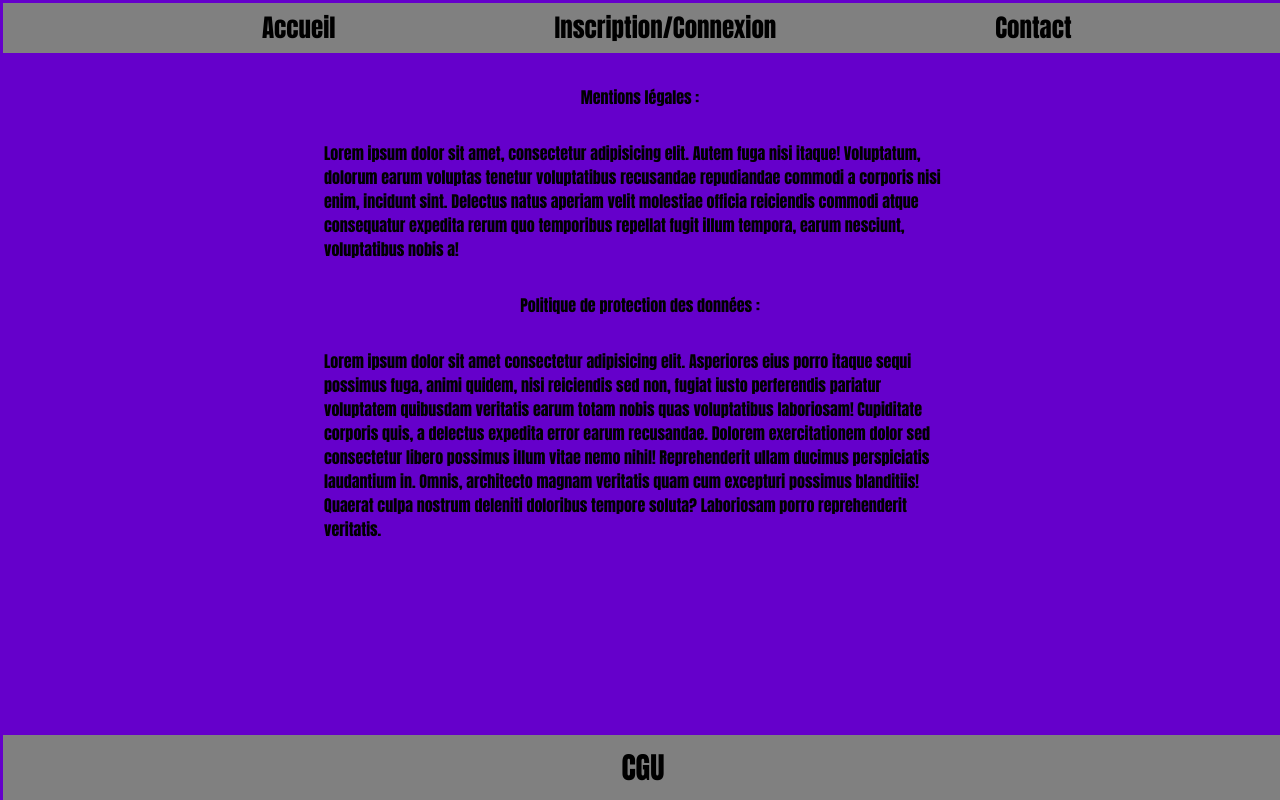
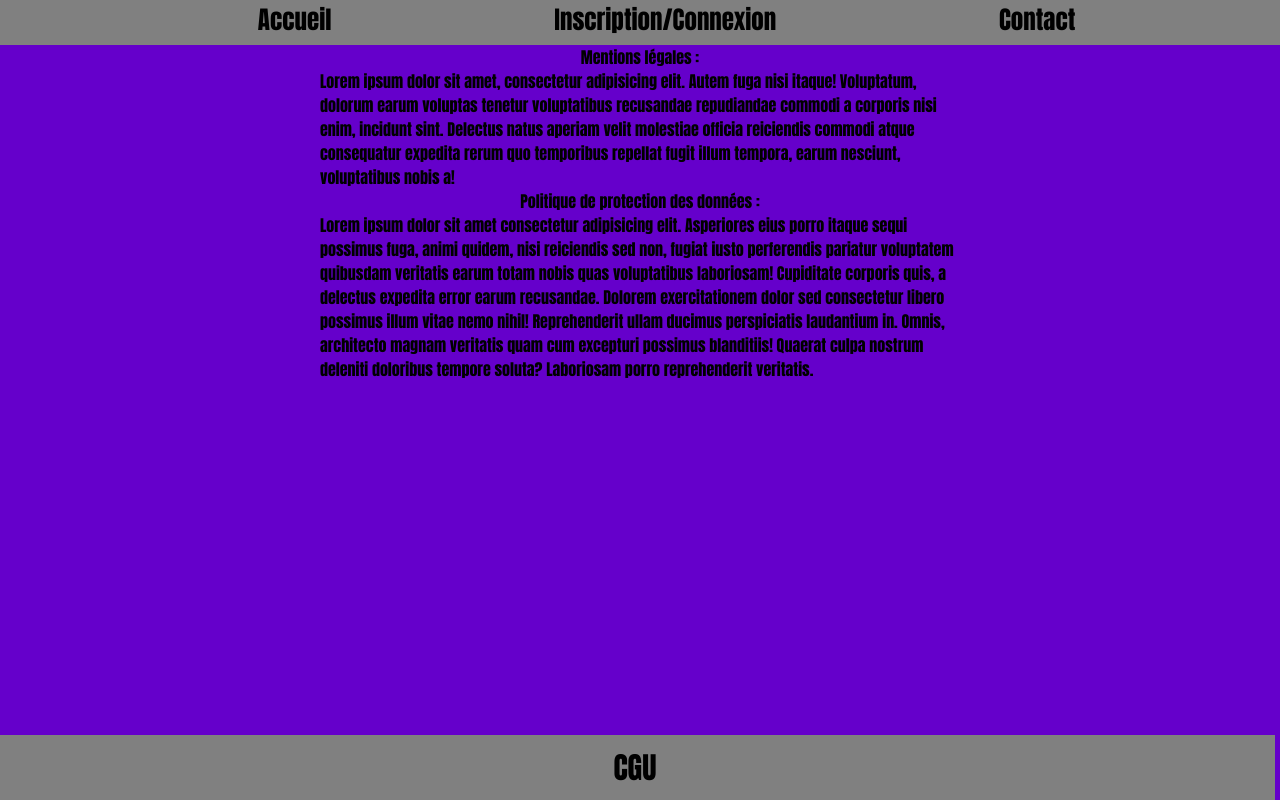
Before and after one commit to NHBakli/Location, a PHP site: page /PHP/PAGES/cgu.php in a window 1280 px wide. Run offline with PHP 8.4, Linux system fonts and the light colour scheme.

Commit message:
Evolution edition vehicule

```diff
--- a/css/accueil.css
+++ b/css/accueil.css
@@ -1,3 +1,7 @@
+*{
+    margin: 0;
+}
+
 body{
     background-color: #6500CB;
 }
--- a/css/cgu.css
+++ b/css/cgu.css
@@ -1,3 +1,7 @@
+*{
+    margin: 0;
+}
+
 body {
     background-color: #6500CB;
     font-family: Impact;
--- a/css/delete.css
+++ b/css/delete.css
@@ -0,0 +1,3 @@
+*{
+    margin: 0;
+}
--- a/css/index_admin.css
+++ b/css/index_admin.css
@@ -1,3 +1,7 @@
+*{
+    margin: 0;
+}
+
 body{
     background-color: #6500CB;
     text-align: center;
--- a/css/update.css
+++ b/css/update.css
@@ -0,0 +1,3 @@
+*{
+    margin: 0;
+}
```
